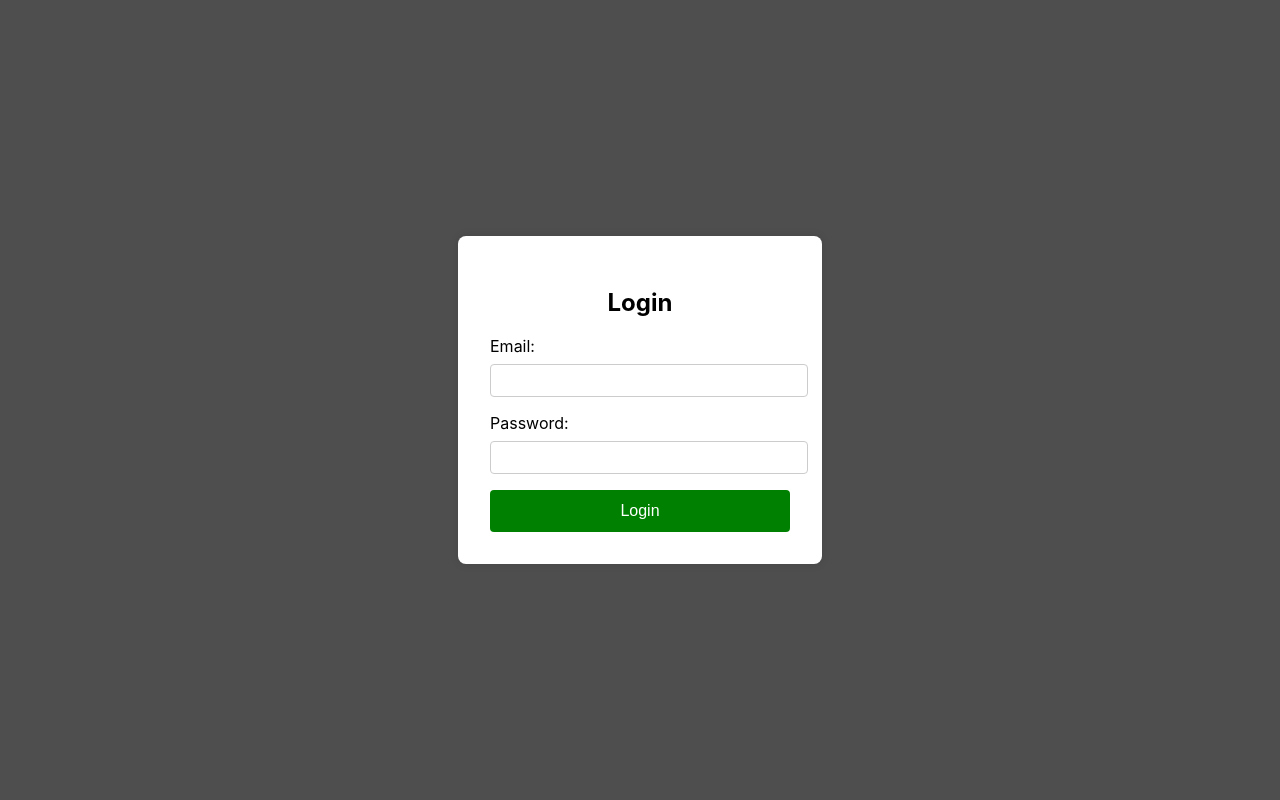
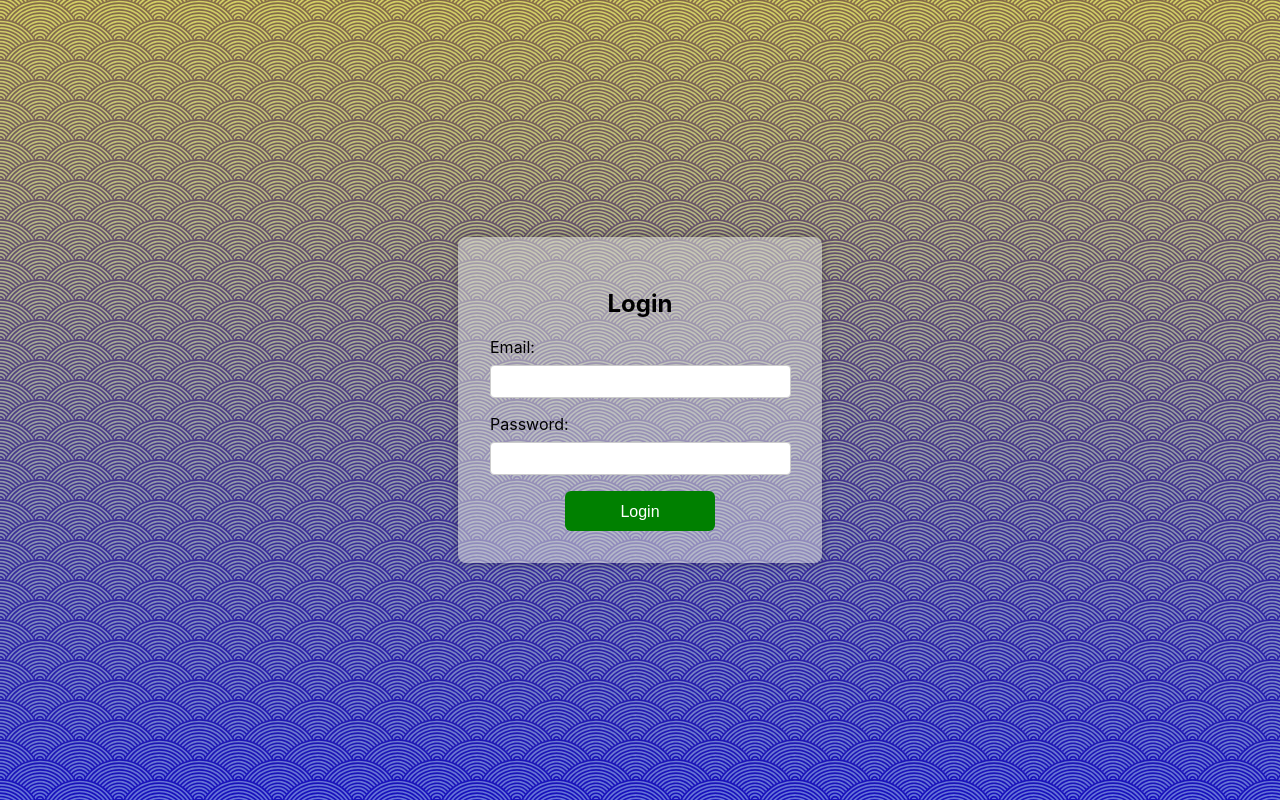
Before and after one commit to aimatochysia/Maritimal-Illegal-Ship-Warning-System, a React (Create React App) app in the folder react/: page / in a window 1280 px wide. Built offline with nearby package versions, Linux system fonts and the light colour scheme.

Commit message:
Css dari goldy

```diff
--- a/react/src/LoginPageStyle.css
+++ b/react/src/LoginPageStyle.css
@@ -3,16 +3,25 @@
   justify-content: center;
   align-items: center;
   height: 100vh;
-  background-color: #4e4e4e;
+  /* background-color: #4e4e4e; */
+  background-image: linear-gradient(
+    to bottom,
+    rgb(220 215 0 / 50%),
+    rgb(0 30 230 / 50%)
+  ), url("./pattern.svg");
+  background-size: tile;
+  z-index: 1;
 }
 
 .login-form {
-  background: white;
+  background: rgba(220, 220, 220, 0.532);
   padding: 2rem;
   border-radius: 8px;
-  box-shadow: 0 0 10px rgba(0, 0, 0, 0.1);
+  box-shadow: 0 0 10px rgba(0, 0.1, 0.1, 0.3);
   width: 300px;
   text-align: center;
+  opacity: 1 !important;
+  z-index: 0;
 }
 
 .form-group {
@@ -25,24 +34,31 @@ label {
   margin-bottom: 0.5rem;
 }
 
+h2{
+  display: block;
+
+}
+
 input {
-  width: 100%;
+  width: 282.63px;
   padding: 0.5rem;
   border: 1px solid #ccc;
   border-radius: 4px;
 }
 
 .submit-button {
-  width: 100%;
+  width: 50%;
+  height: 40px;
+  align-items: center;
   padding: 0.75rem;
   background-color: green;
   color: white;
   border: none;
-  border-radius: 4px;
+  border-radius: 6px;
   cursor: pointer;
   font-size: 1rem;
 }
 
 .submit-button:hover {
-  background-color: darkgreen;
+  background-color: rgb(54, 183, 63);
 }
```
Also changed, not shown: react/src/pattern.svg (added).
